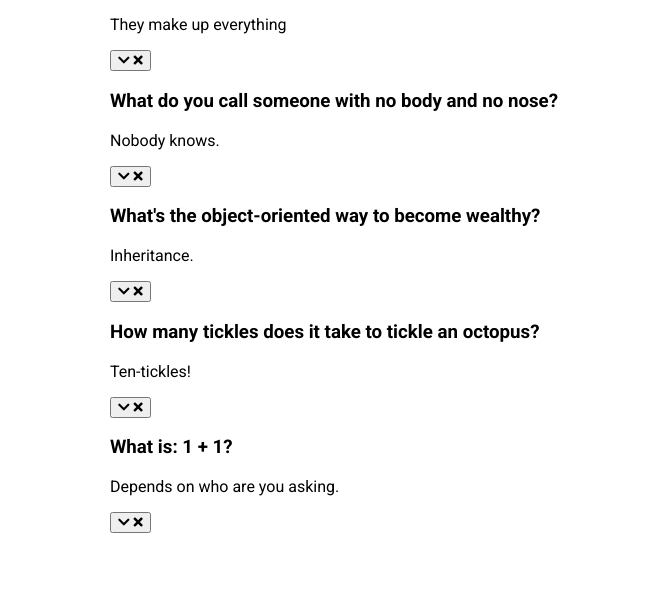
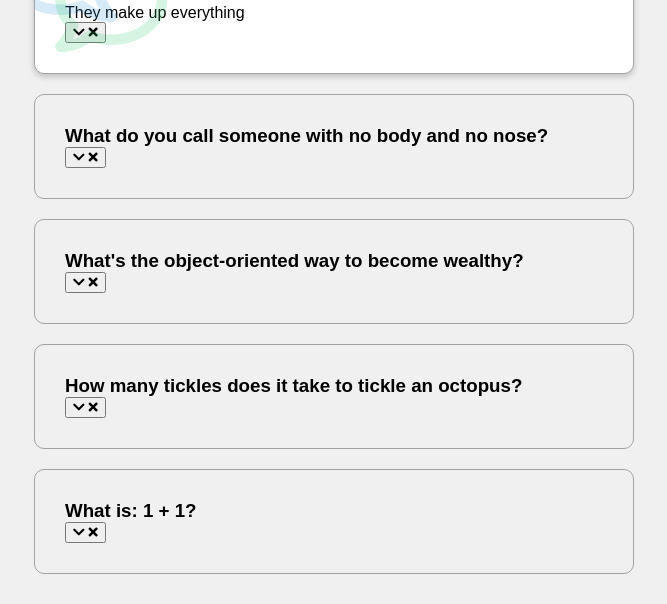
Before and after one commit to NavdeepTU/Html-Css-Javascript, a plain HTML site: page 12-FAQ-Collapse/index.html in a window 1280 px wide. Shown: the part 196-800 px from the top of the page, without its empty margins (306-973 px from the left). Drawn offline with Linux system fonts and the light colour scheme; a web font is replaced by a local one.

Commit message:
added styling and icons using css

```diff
--- a/12-FAQ-Collapse/style.css
+++ b/12-FAQ-Collapse/style.css
@@ -1,16 +1,69 @@
-@import url('https://fonts.googleapis.com/css2?family=Roboto:wght@400;700&display=swap');
+@import url('https://fonts.googleapis.com/css2?family=Muli&display=swap');
 
 * {
     box-sizing: border-box;
 }
 
 body {
-    font-family: 'Roboto', sans-serif;
-    display: flex;
-    flex-direction: column;
-    align-items: center;
-    justify-content: center;
-    height: 100vh;
+    font-family: 'Muli', sans-serif;
+    background-color: #f0f0f0;
+}
+
+h1 {
+    margin: 50px 0 30px;
+    text-align: center;
+}
+
+.faq-container {
+    max-width: 600px;
+    margin: 0 auto;
+}
+
+.faq {
+    background-color: transparent;
+    border: 1px solid #9fa4a8;
+    border-radius: 10px;
+    margin: 20px 0;
+    padding: 30px;
+    position: relative;
     overflow: hidden;
-    margin: 0;
+    transition: 0.3s ease;
 }
+
+.faq.active {
+    background-color: #fff;
+    box-shadow: 0 3px 6px rgba(0, 0, 0, 0.1), 0 3px 6px rgba(0, 0, 0, 0.1);
+}
+
+.faq.active::before,
+.faq.active::after {
+    content: '\f075';
+    font-family: 'Font Awesome 5 Free';
+    color: #2ecc71;
+    font-size: 7rem;
+    position: absolute;
+    opacity: 0.2;
+    top: 20px;
+    left: 20px;
+    z-index: 0;
+}
+
+.faq.active::before {
+    color: #3498db;
+    top: -10px;
+    left: -30px;
+    transform: rotateY(180deg);
+}
+
+.faq-title {
+    margin: 0 35px 0 0;
+}
+
+.faq-text {
+    display: none;
+    margin: 30px 0 0;
+}
+
+.faq.active .faq-text {
+    display: block;
+}
```
